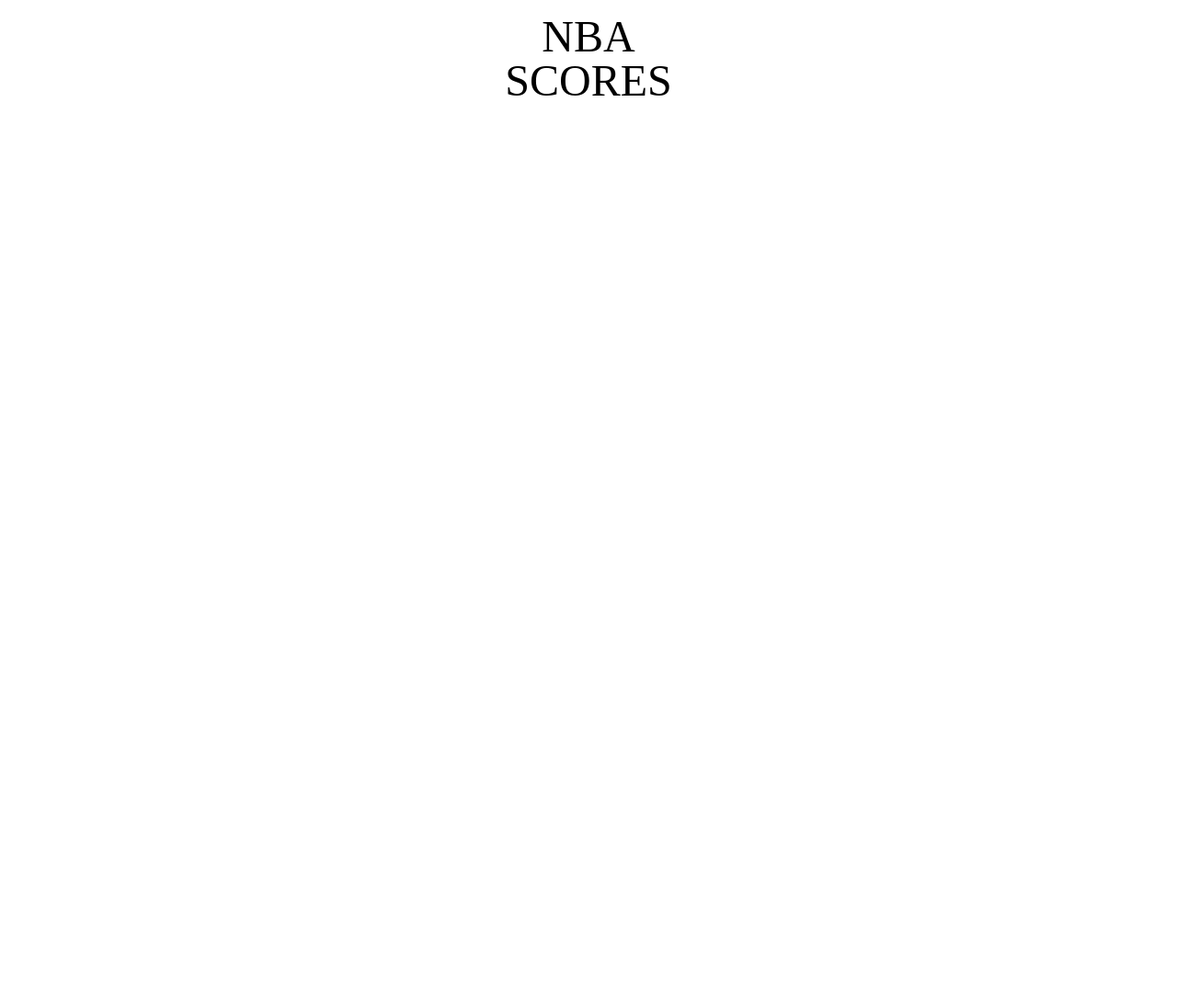
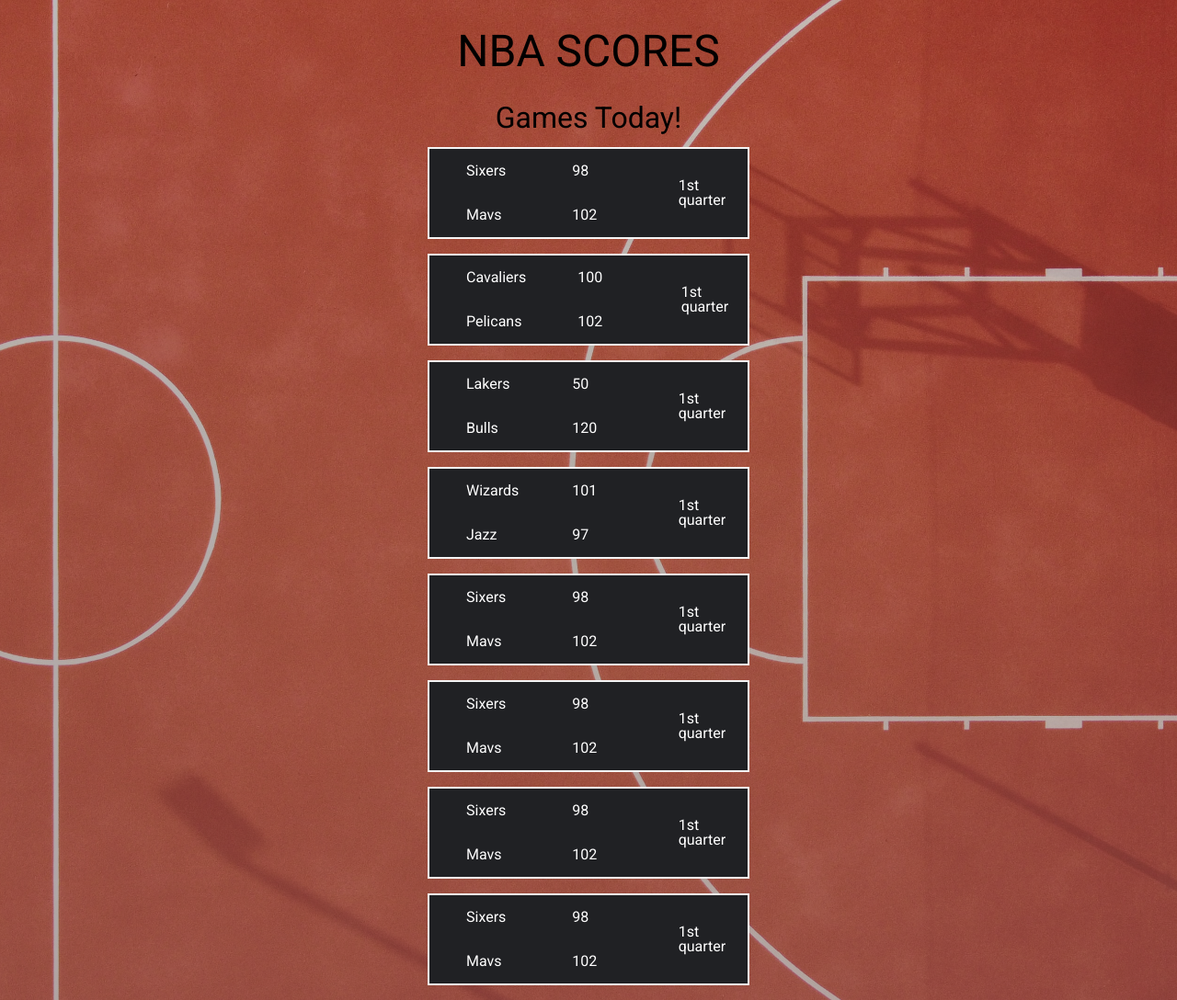
Before and after one commit to davepaulsanders/NBA, a React app: page / in a window 1280 px wide. Shown: the whole page at 92% size. Before the commit the page ends 800 px from the top, so only its background shows below. Built offline with nearby package versions, Linux system fonts and the light colour scheme.

Commit message:
Hard coded data is mapped and showing up, working on grid styling so gamecards will spread across multiple columns.

```diff
--- a/public/index.html
+++ b/public/index.html
@@ -24,7 +24,10 @@
       work correctly both with client-side routing and a non-root public URL.
       Learn how to configure a non-root public URL by running `npm run build`.
     -->
-    <title>React App</title>
+    <link rel="preconnect" href="https://fonts.googleapis.com">
+<link rel="preconnect" href="https://fonts.gstatic.com" crossorigin>
+<link href="https://fonts.googleapis.com/css2?family=Roboto&display=swap" rel="stylesheet">
+    <title>NBA SCORES</title>
   </head>
   <body>
     <noscript>You need to enable JavaScript to run this app.</noscript>
--- a/src/Components/App/App.css
+++ b/src/Components/App/App.css
@@ -1,14 +1,26 @@
+body{
+
+  background-image: linear-gradient(rgba(83, 65, 65, 0.3), rgba(112, 89, 89, 0.5)), url('./oleksii-s-O2kqxbix4Mw-unsplash.jpg');
+  background-size: cover;
+  background-position: center;
+  background-repeat: no-repeat;
+
+}
 .App {
   display: grid;
   justify-self: center;
   align-items: center;
+
   grid-template-columns: repeat(8, 1fr);
-  grid-template-areas: ". . . header header . . .";
+  grid-template-areas: "header header header header header header header header"
+                        "sb sb sb sb sb sb sb sb";
+
+
 }
-
 .title {
+  padding: 2rem;
   font-size: 3rem;
-  padding: 1rem;
   text-align: center;
   grid-area: header;
+  white-space: nowrap;
 }
--- a/src/Components/App/App.js
+++ b/src/Components/App/App.js
@@ -1,11 +1,77 @@
+import React from "react";
 import "./App.css";
+import { Scoreboard } from "../Scoreboard/Scoreboard";
 
-function App() {
-  return (
-    <div className="App">
-      <h1 class="title">NBA SCORES</h1>
-    </div>
-  );
+export class App extends React.Component {
+  constructor(props) {
+    super(props);
+    this.state = {
+      searchResults: [
+        {
+          home_team: "Sixers",
+          home_team_score: 98,
+          away_team: "Mavs",
+          away_team_score: 102,
+          status: "1st quarter",
+        },
+        {
+          home_team: "Cavaliers",
+          home_team_score: 100,
+          away_team: "Pelicans",
+          away_team_score: 102,
+          status: "1st quarter",
+        },
+        {
+          home_team: "Lakers",
+          home_team_score: 50,
+          away_team: "Bulls",
+          away_team_score: 120,
+          status: "1st quarter",
+        },
+        {
+          home_team: "Wizards",
+          home_team_score: 101,
+          away_team: "Jazz",
+          away_team_score: 97,
+          status: "1st quarter",
+        },
+        {
+          home_team: "Sixers",
+          home_team_score: 98,
+          away_team: "Mavs",
+          away_team_score: 102,
+          status: "1st quarter",
+        },
+        {
+          home_team: "Sixers",
+          home_team_score: 98,
+          away_team: "Mavs",
+          away_team_score: 102,
+          status: "1st quarter",
+        },
+        {
+          home_team: "Sixers",
+          home_team_score: 98,
+          away_team: "Mavs",
+          away_team_score: 102,
+          status: "1st quarter",
+        },
+        {
+          home_team: "Sixers",
+          home_team_score: 98,
+          away_team: "Mavs",
+          away_team_score: 102,
+          status: "1st quarter",
+        },
+      ],
+    };
+  }
+  render() {
+    return (
+      <div className="App">
+        <h1 className="title">NBA SCORES</h1>
+        <Scoreboard scores={this.state.searchResults} />
+      </div>
+    );
+  }
 }
-
-export default App;
--- /dev/null
+++ b/src/Components/Gamecards/Gamecards.css
@@ -0,0 +1,45 @@
+.results {
+    color: white;
+}
+
+.gamecard {
+    box-sizing: border-box;
+    border: 2px whitesmoke solid;
+    display: grid;
+    margin: 1rem;
+    align-items:center;
+    justify-items: left;
+    grid-template-columns: 1fr 1fr 1fr;
+    grid-template-rows: 1fr 1fr;
+    grid-template-areas: "a b f"
+                        "d e f";
+    background-color: rgb(32,33,36);
+    min-width: 150px;
+    max-width: 350px;;
+}
+
+p {
+    color: white;
+    margin-left: 1.5rem;
+    padding: 1rem;
+
+}
+
+.hometeam{
+    grid-area: a;
+}
+
+.hometeamscore{
+    grid-area: b;
+}
+
+.awayteam{
+    grid-area: d;
+}
+
+.awayteamscore{
+    grid-area: e;
+}
+.status{
+    grid-area: f;
+}
--- /dev/null
+++ b/src/Components/Gamecards/Gamecards.js
@@ -0,0 +1,15 @@
+import React from "react";
+import "./Gamecards.css";
+export class Gamecards extends React.Component {
+  render() {
+    return (
+      <div className="gamecard">
+        <p className="hometeam">{this.props.game.home_team}</p>
+        <p className="hometeamscore">{this.props.game.home_team_score}</p>
+        <p className="awayteam">{this.props.game.away_team}</p>
+        <p className="awayteamscore">{this.props.game.away_team_score}</p>
+        <p className="status">{this.props.game.status}</p>
+      </div>
+    );
+  }
+}
--- /dev/null
+++ b/src/Components/Scoreboard/Scoreboard.css
@@ -0,0 +1,9 @@
+.scoreboard-background {
+    grid-area: sb;
+    align-items: stretch;
+}
+.scoreboard-title{
+    color: black;
+    font-size: 2rem;;
+    text-align: center;
+}
--- /dev/null
+++ b/src/Components/Scoreboard/Scoreboard.js
@@ -0,0 +1,19 @@
+import React from "react";
+import "./Scoreboard.css";
+import { Gamecards } from "../Gamecards/Gamecards";
+
+export class Scoreboard extends React.Component {
+  render() {
+    return (
+      <div className="scoreboard-background">
+        <h2 className="scoreboard-title">Games Today!</h2>
+        <div className="games">
+          {/* Each game will be handed a prop that includes all the data from each individual game */}
+          {this.props.scores.map((game) => {
+            return <Gamecards game={game}></Gamecards>;
+          })}
+        </div>
+      </div>
+    );
+  }
+}
--- a/src/index.css
+++ b/src/index.css
@@ -17,6 +17,7 @@
   font-size: 100%;
   font: inherit;
   vertical-align: baseline;
+  font-family: Roboto;
 }
 /* HTML5 display-role reset for older browsers */
 article, aside, details, figcaption, figure,
--- a/src/index.js
+++ b/src/index.js
@@ -1,7 +1,7 @@
 import React from "react";
 import ReactDOM from "react-dom";
 import "./index.css";
-import App from "./Components/App/App";
+import { App } from "./Components/App/App";
 import reportWebVitals from "./reportWebVitals";
 
 ReactDOM.render(
```
Also changed, not shown: src/Components/App/oleksii-s-O2kqxbix4Mw-unsplash.jpg (added), src/Components/Scorecards/Scorecards.css (deleted), src/Components/Scorecards/Scorecards.js (deleted).
